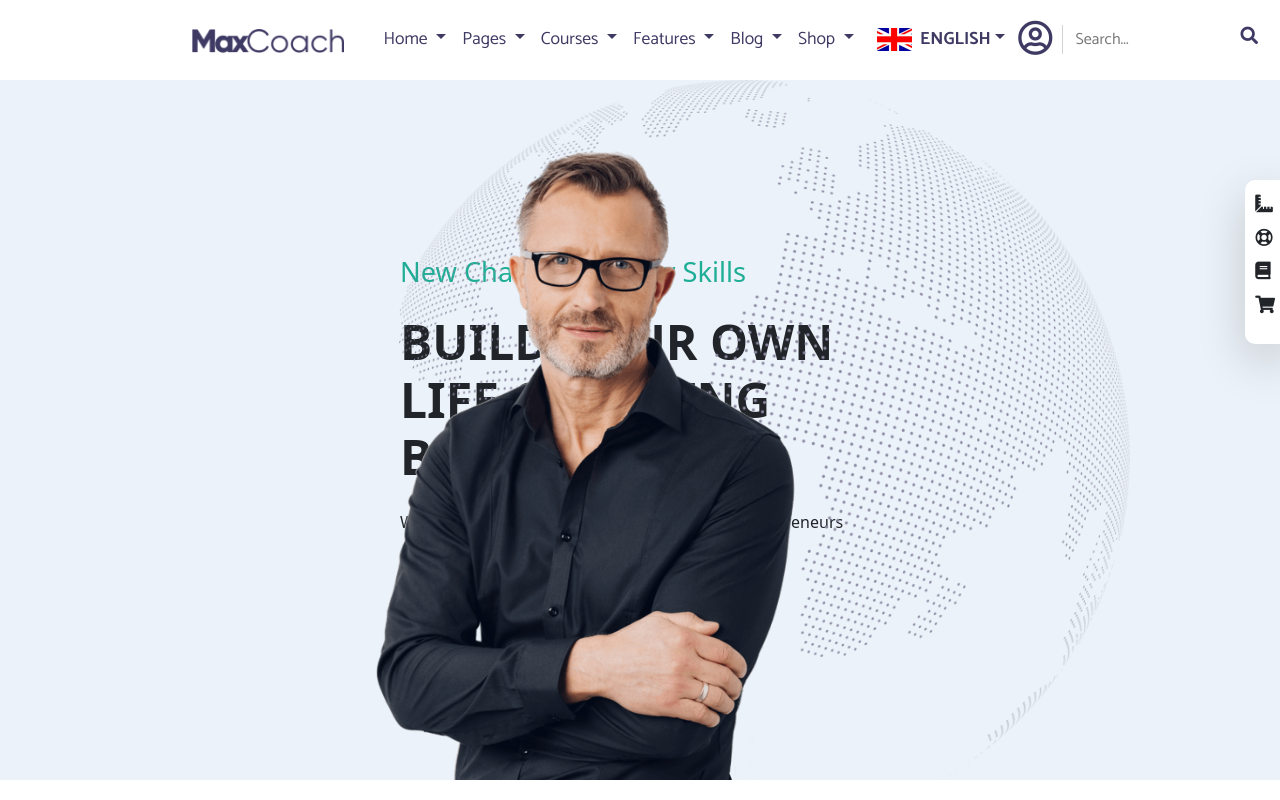
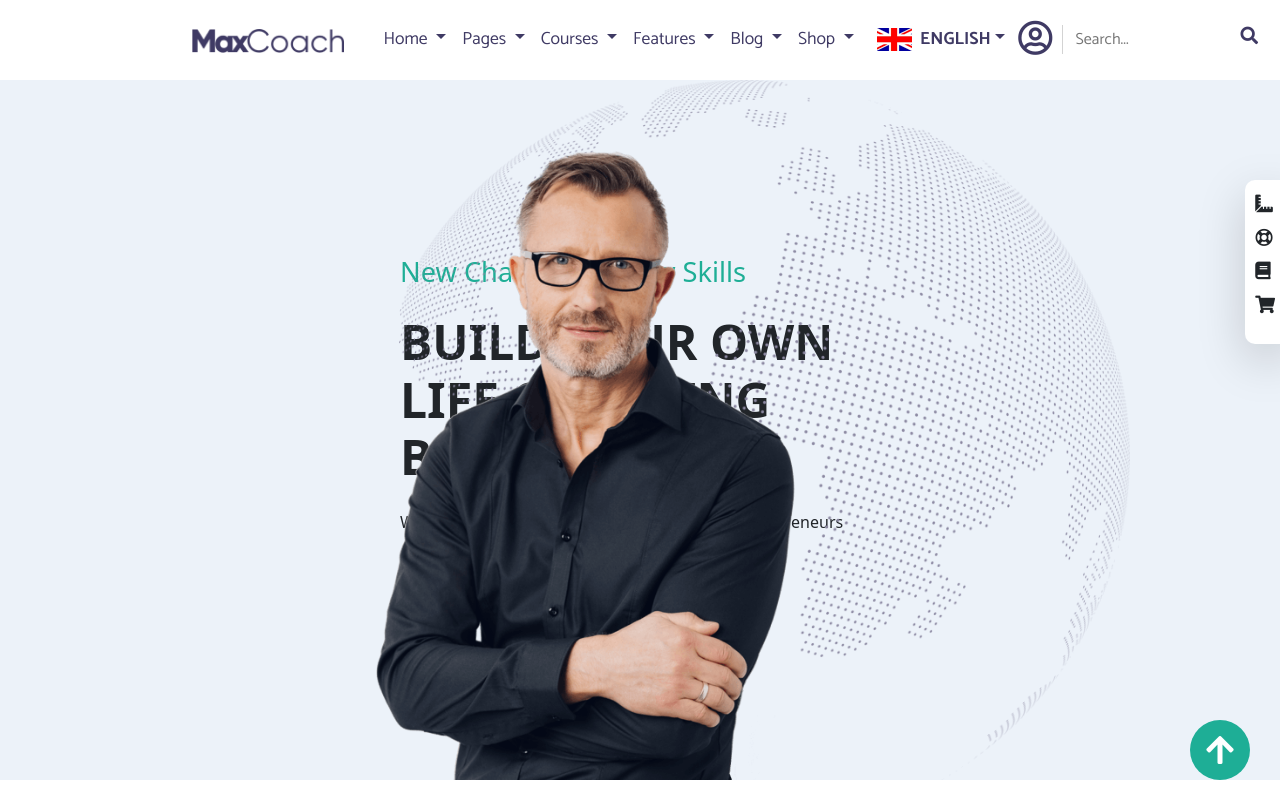
Before and after one commit to ElperdonXV/proj-html-vuejs, a Vue app: page / in a window 1280 px wide. Shown: the top 800 px of the page. Built offline with nearby package versions, Linux system fonts and the light colour scheme.

Commit message:
done nav circle

```diff
--- a/src/App.vue
+++ b/src/App.vue
@@ -1,8 +1,11 @@
 <template>
-  <div id="app">
+  <div class="relative" id="app">
     <Header />
     <Main />
     <Footer />
+    <a href="#" class="nav-circle">
+      <i class="fas fa-arrow-up"></i>
+    </a>
   </div>
 </template>
 
@@ -23,9 +26,31 @@ export default {
 
 <style lang="scss">
 @import "~bootstrap/scss/bootstrap";
+@import "./assets/scss/partials/_variables.scss";
 @import url('https://fonts.googleapis.com/css2?family=Catamaran:wght@300;400;500;600;700&family=PT+Sans+Narrow:wght@400;700&display=swap');
+.relative{
+  position: relative;
+}
 #app{
   max-width: 100%;
   overflow: hidden;
+  .nav-circle{
+    position: fixed;
+    bottom: 20px;
+    right: 30px;
+    width: 60px;
+    height: 60px;
+    display: flex;
+    align-items: center;
+    justify-content: center;
+    text-decoration: none;
+    border-radius: 50%;
+    background-color: $mountain;
+    padding: 10px;
+    i{
+      color: white;
+      font-size: 2em;
+    }
+  }
 }
 </style>
```
